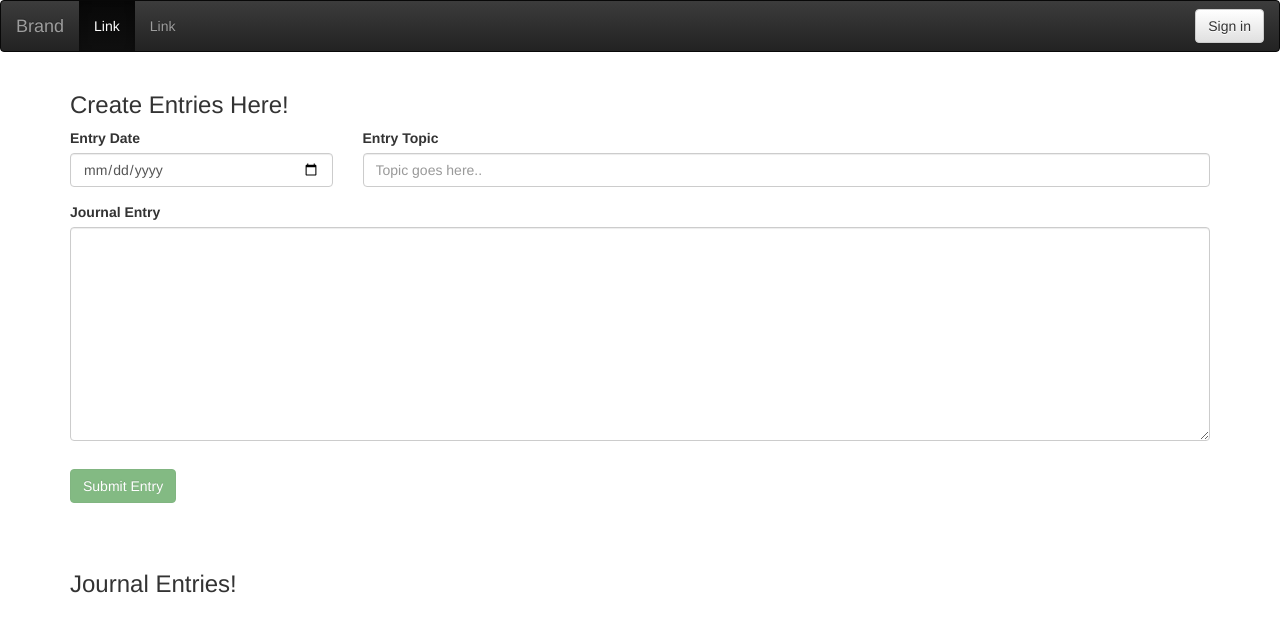
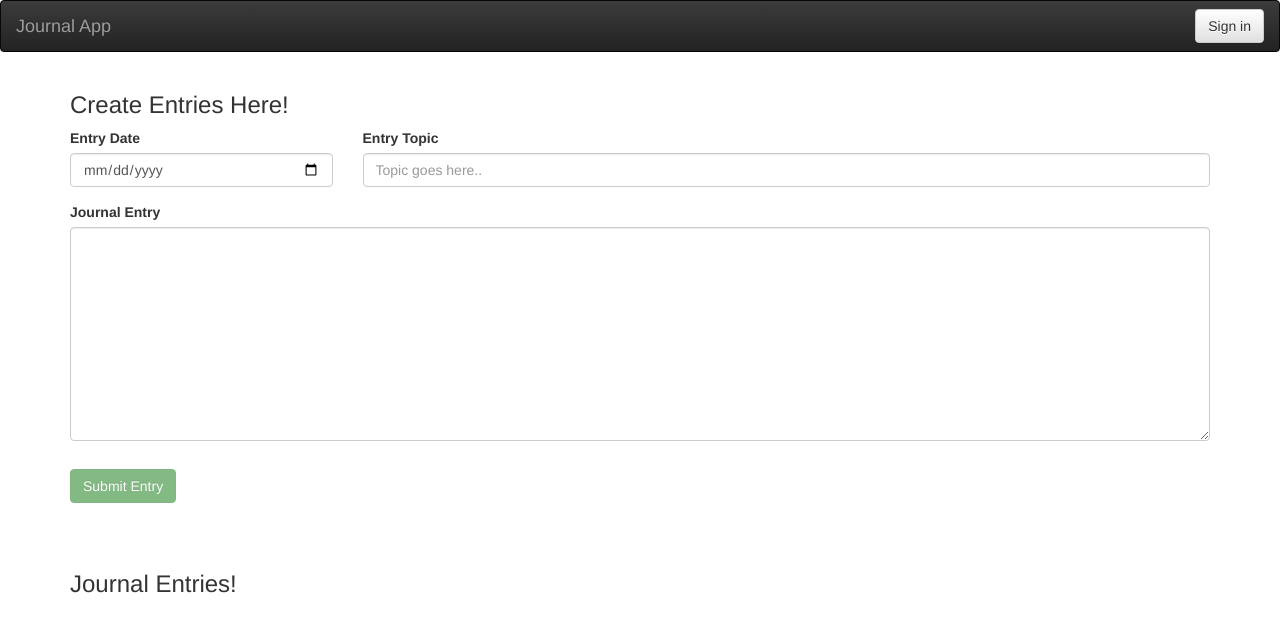
Before and after one commit to amenotu/Journal-App, a website: page client/public/index.html in a window 1280 px wide. Drawn offline with nearby package versions, Linux system fonts and the light colour scheme; no server answers.

Commit message:
Remove excess links and changed brand

```diff
--- a/client/public/index.html
+++ b/client/public/index.html
@@ -27,15 +27,11 @@
           <span class="icon-bar"></span>
           <span class="icon-bar"></span>
         </button>
-        <a class="navbar-brand" href="#">Brand</a>
+        <a class="navbar-brand" href="#">Journal App</a>
       </div>
 
             <!-- Collect the nav links, forms, and other content for toggling -->
       <div class="collapse navbar-collapse" id="bs-example-navbar-collapse-1">
-        <ul class="nav navbar-nav">
-          <li class="active"><a href="#">Link <span class="sr-only">(current)</span></a></li>
-          <li><a href="#">Link</a></li>
-        </ul>
         <ul class="nav navbar-nav navbar-right">
           <li><button type="button" class="btn btn-default navbar-btn">Sign in</button></li>
           </li>
```
